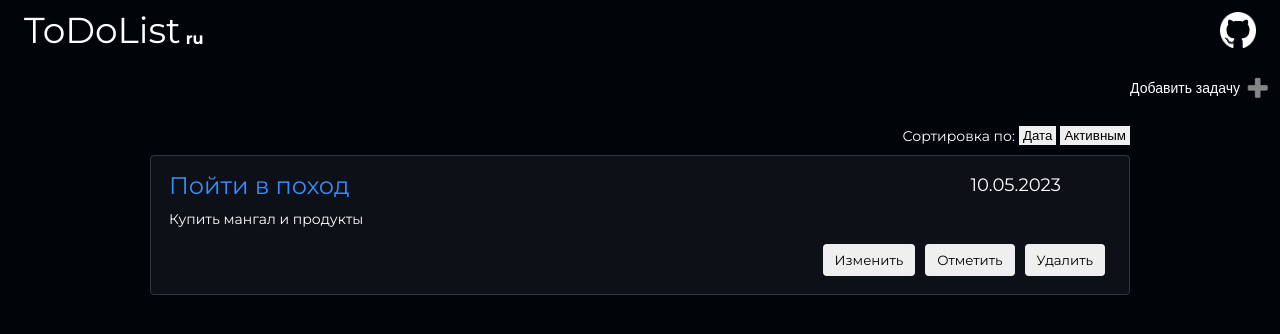
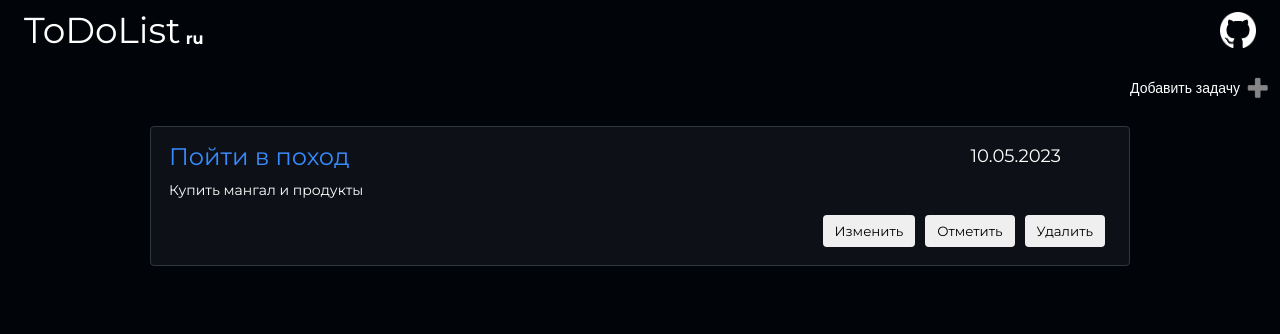
Before and after one commit to zPavel39/web_ToDoListPWA, a React (Vite) app: page / in a window 1280 px wide. Shown: the top 334 px of the page. Built offline with nearby package versions, Linux system fonts and the light colour scheme.

Commit message:
view sort button if tasks.length>2

```diff
--- a/src/components/form-task/FormTask.scss
+++ b/src/components/form-task/FormTask.scss
@@ -5,7 +5,6 @@
   justify-content: center;
   height: auto;
   opacity: 1;
-  transition: all 0.5s ease-in-out;
 }
 
 .container__formTaskNoShow {
@@ -14,7 +13,6 @@
   position: relative;
   opacity: 0;
   height: 0;
-  transition: all 0.5s ease-in;
 }
 
 .formNoShow {
--- a/src/components/list-task/ListTask.tsx
+++ b/src/components/list-task/ListTask.tsx
@@ -28,17 +28,20 @@ const ListTask = observer(({...props}: props) => {
             sortTasksList(sort)
         }
     };
-
+    console.log('task', tasks)
     return (
         <div className="tasks-container">
 
             <ul className="tasks">
+                {tasks.length > 2 &&
 									<div className="tasks__header">
 										<span>{props.translate('Sort')}:</span>
-          <button className="tasks__header_btn" onClick={() => sortTasksList('Date')}>{props.translate('Date')}</button>
+										<button className="tasks__header_btn"
+										        onClick={() => sortTasksList('Date')}>{props.translate('Date')}</button>
 										<button className="tasks__header_btn"
 										        onClick={() => sortTasksList('Completed')}>{props.translate('Active')}</button>
 									</div>
+                }
                 {tasks.map((task) => {
                     const {id, title, description, date, completed} = task;
                     return (
```
Lines whose indentation alone changed are shown as unchanged.
